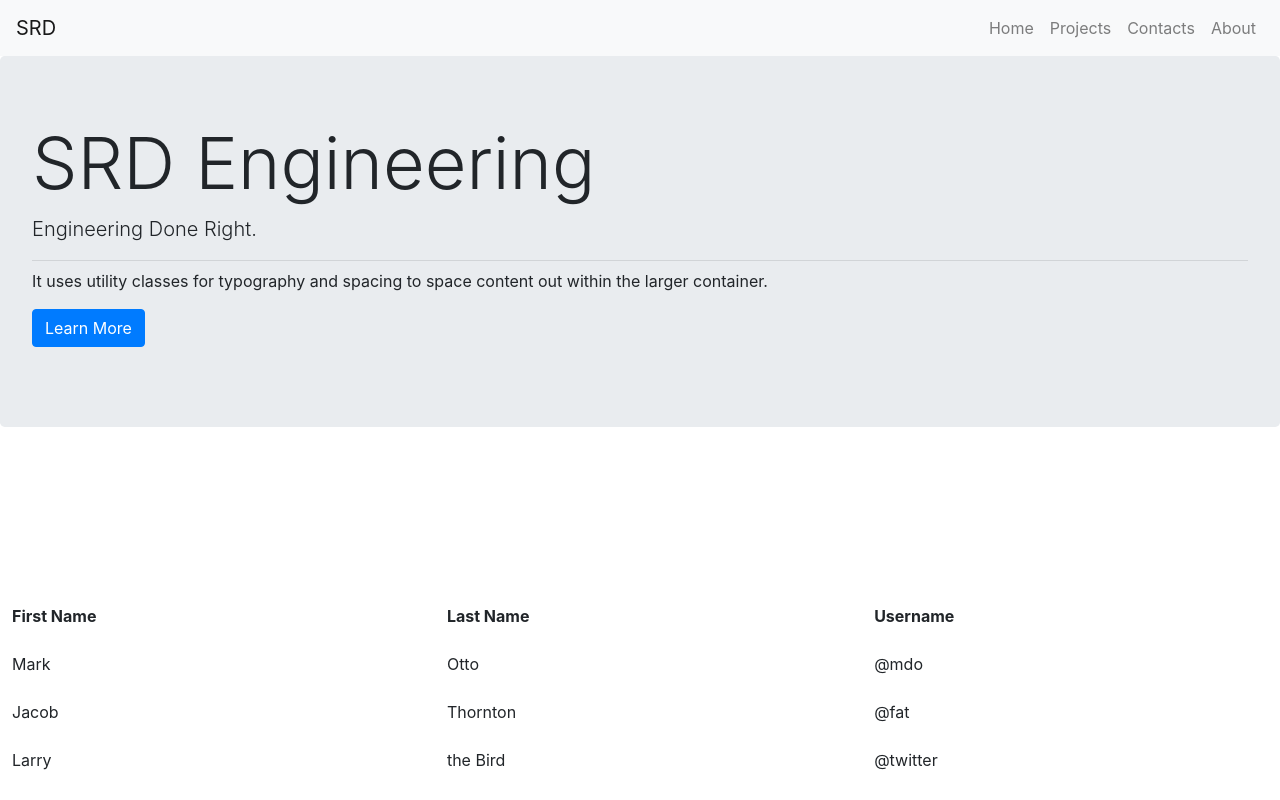
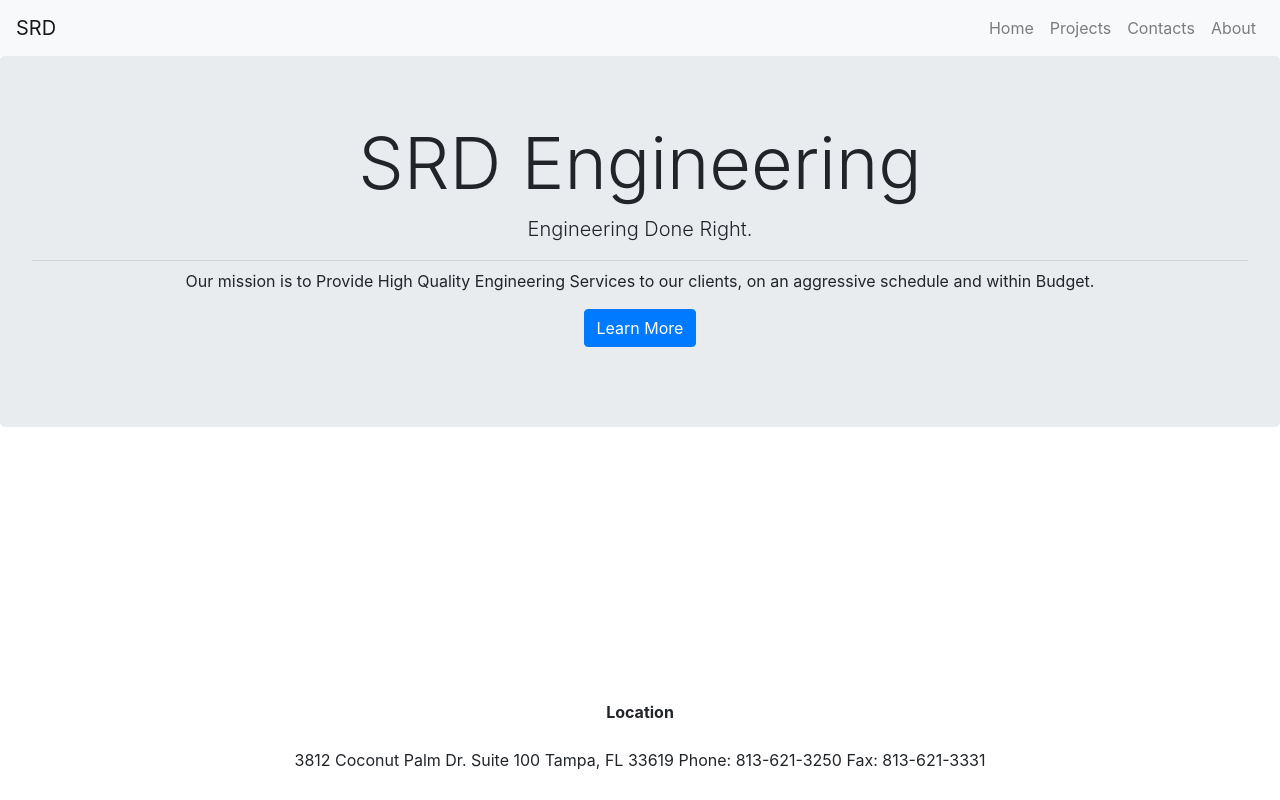
Before and after one commit to YouFaraj/Practice1, a React (Create React App) app: page / in a window 1280 px wide. Built offline with nearby package versions, Linux system fonts and the light colour scheme.

Commit message:
just content update

```diff
--- a/src/Footer.js
+++ b/src/Footer.js
@@ -4,31 +4,21 @@ import {Table} from 'reactstrap';
 export default function Footer() {
     return (
         <React.Fragment>
-            <footer className="fixed-bottom">
+            <footer className="fixed-bottom text-center">
                 <Table borderless>
                     <thead>
                         <tr>
-                        <th>First Name</th>
-                        <th>Last Name</th>
-                        <th>Username</th>
+                        <th>Location</th>
                         </tr>
                     </thead>
                     <tbody>
                         <tr>
-                        <td>Mark</td>
-                        <td>Otto</td>
-                        <td>@mdo</td>
-                        </tr>
-                        <tr>
-                        <td>Jacob</td>
-                        <td>Thornton</td>
-                        <td>@fat</td>
-                        </tr>
-                        <tr>
-                        <td>Larry</td>
-                        <td>the Bird</td>
-                        <td>@twitter</td>
-                        </tr>
+                        <td>3812 Coconut Palm Dr.
+                            Suite 100
+                            Tampa, FL 33619
+                            Phone: 813-621-3250
+                            Fax: 813-621-3331
+                    </td></tr>
                     </tbody>
                 </Table>
             </footer>
--- a/src/Slides.js
+++ b/src/Slides.js
@@ -4,11 +4,12 @@ import { Jumbotron, Button } from 'reactstrap';
 export default function Slides(props){
   return (
     <div>
-      <Jumbotron>
+      <Jumbotron className="text-center">
         <h1 className="display-3">SRD Engineering</h1>
         <p className="lead">Engineering Done Right.</p>
         <hr className="my-2" />
-        <p>It uses utility classes for typography and spacing to space content out within the larger container.</p>
+        <p>Our mission is to Provide High Quality Engineering Services to our clients, on an aggressive schedule and within Budget.
+</p>
         <p className="lead">
           <Button color="primary">Learn More</Button>
         </p>
```
